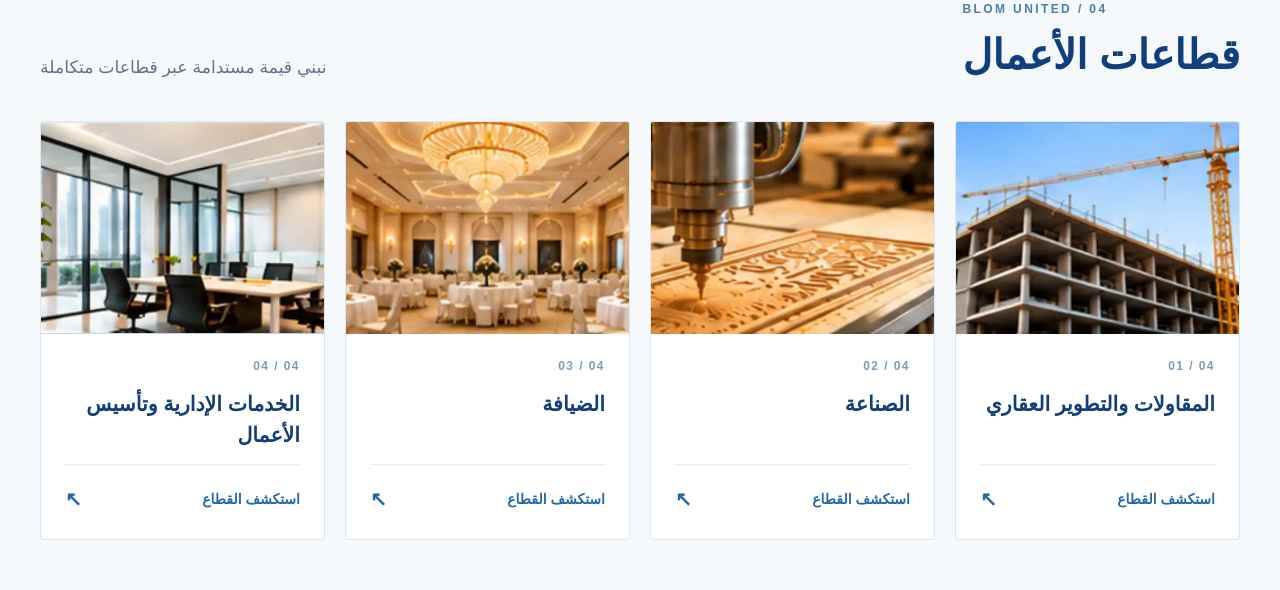
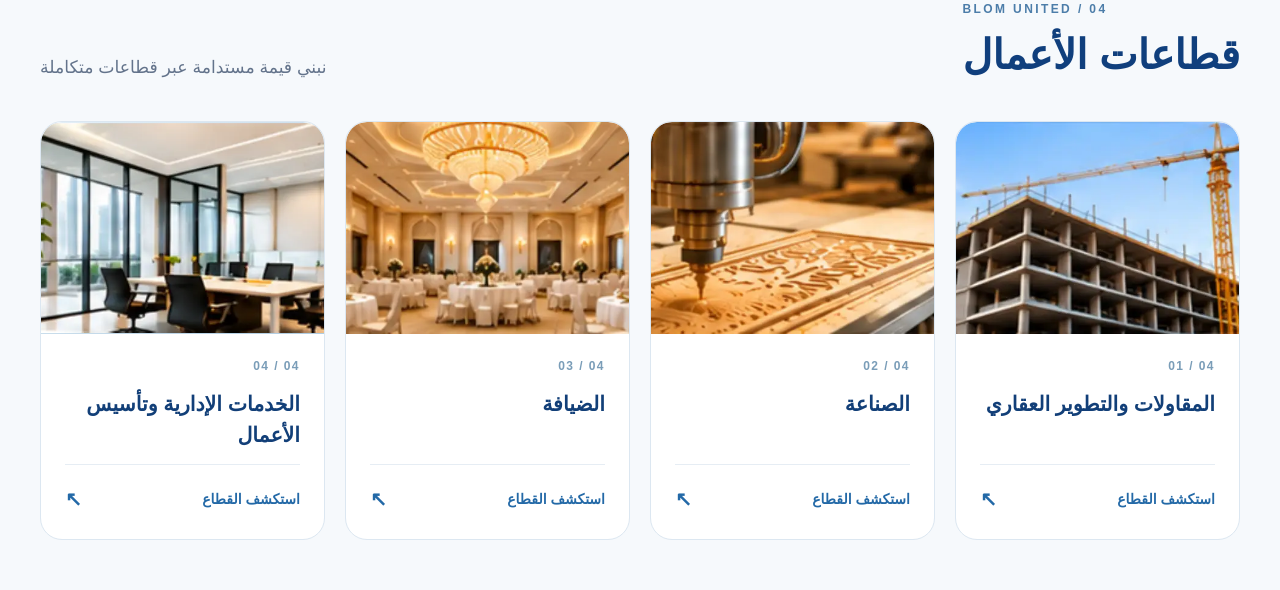
Before and after one commit to blomunited11-dot/blom-united, a Next.js app: page /ar in a window 1280 px wide. Shown: the part 860-1450 px from the top of the page. Built offline with nearby package versions, Linux system fonts and the light colour scheme; no server answers; the database is empty.

Commit message:
style(home): round sector image card corners

```diff
--- a/src/styles/globals.css
+++ b/src/styles/globals.css
@@ -83,3 +83,8 @@
 /* Lift the complete opening composition together by approximately 1 cm (38 CSS px). */
 @media(min-width:1101px){.blomOpeningArtwork,.blomOpeningContent{transform:translateY(-38px)}}
 @media(min-width:651px) and (max-width:1100px){.blomOpeningArtwork,.blomOpeningContent{transform:translateY(-24px)}}
+
+/* Soften the four sector image frames and their outer cards. */
+.blomSectorTile{border-radius:22px}
+.blomSectorVisual{border-radius:21px 21px 0 0}
+@media(max-width:650px){.blomSectorTile{border-radius:18px}.blomSectorVisual{border-radius:17px 17px 0 0}}
```
